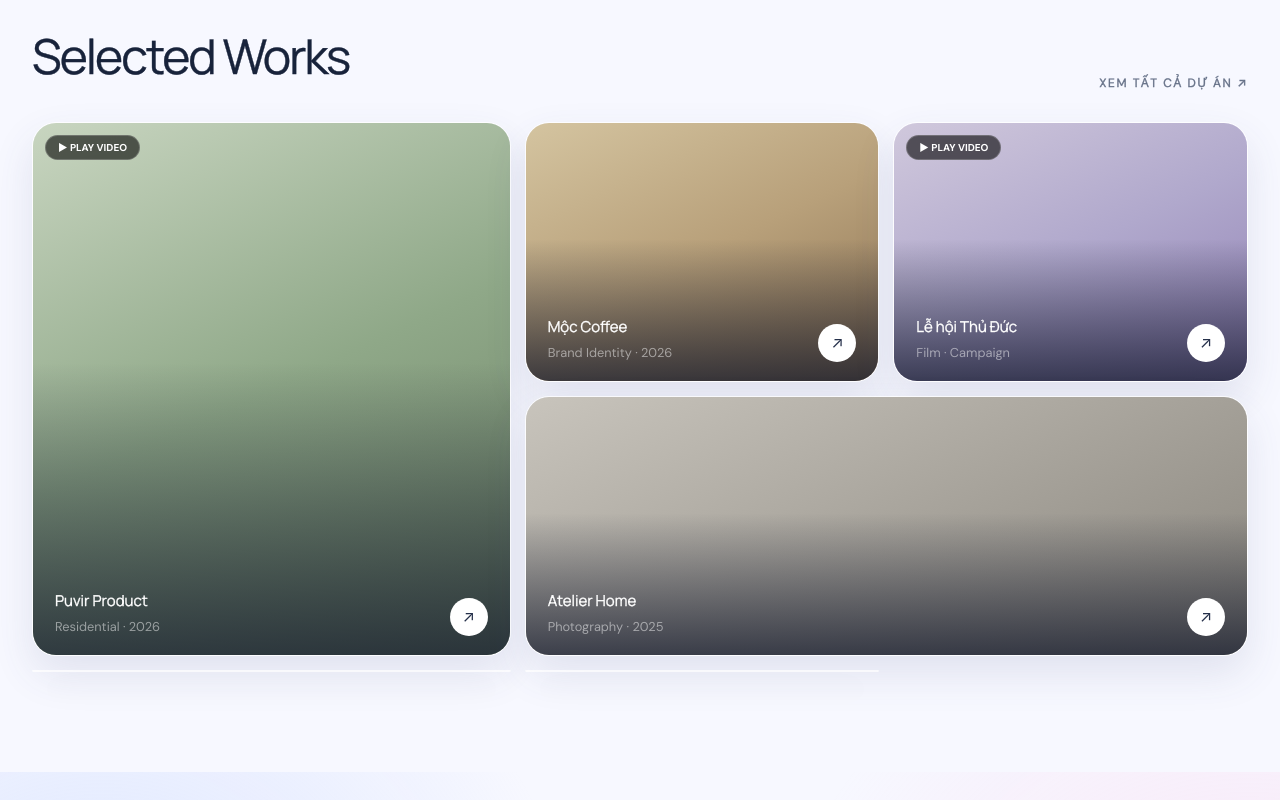
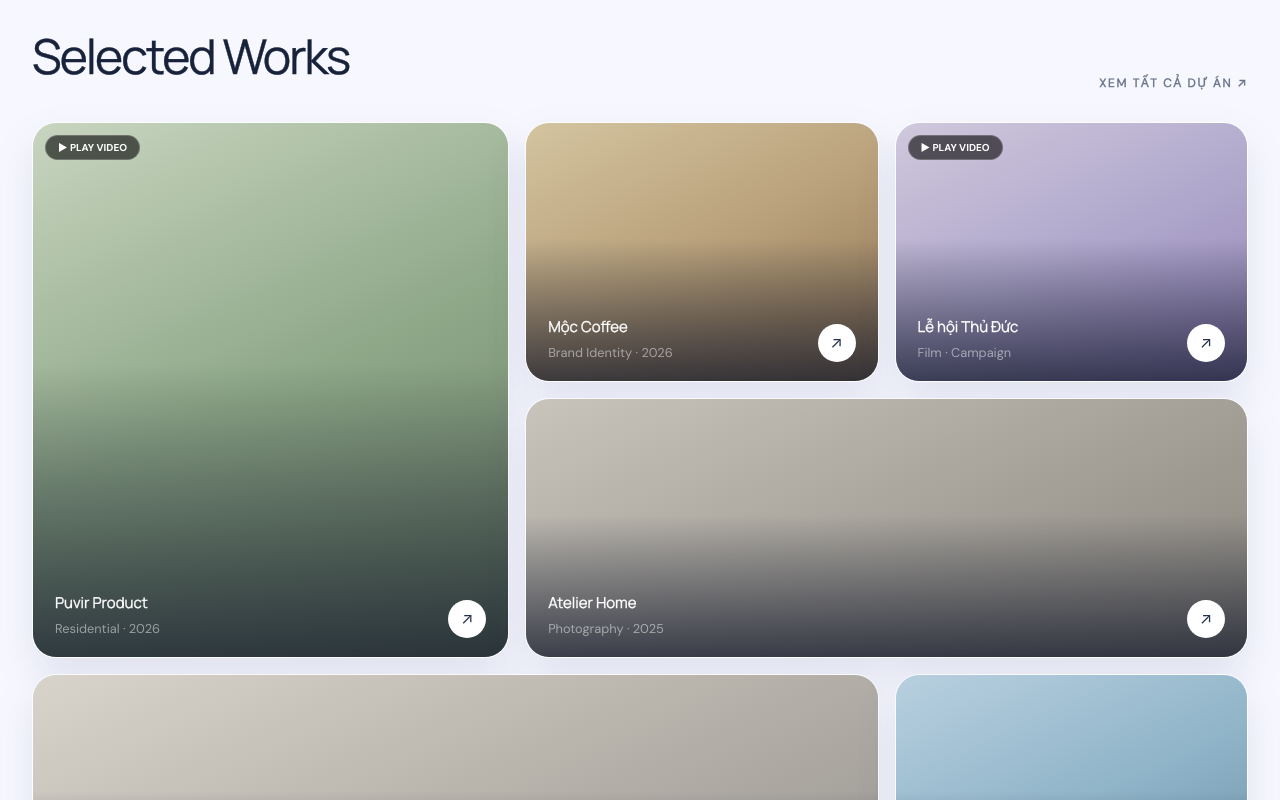
Before and after one commit to lelh2305-creu/creu-studio, a Next.js app: page / in a window 1280 px wide. Shown: the part 1020-1820 px from the top of the page. Built offline with nearby package versions, Linux system fonts and the light colour scheme; a web font is replaced by a local one.

Commit message:
Update workgrid CSS grid-auto-rows to display all 6 work cards smoothly on desktop

```diff
--- a/src/app/globals.css
+++ b/src/app/globals.css
@@ -447,14 +447,14 @@ section { padding: 100px 0; }
 .workgrid {
   display: grid;
   grid-template-columns: 1.35fr 1fr 1fr;
-  grid-template-rows: 260px 260px;
-  gap: 14px;
+  grid-auto-rows: 260px;
+  gap: 16px;
 }
 .work {
   position: relative;
   border-radius: 24px;
   overflow: hidden;
-  min-height: 0;
+  min-height: 260px;
   border: 1px solid rgba(255,255,255,.72);
   box-shadow: 0 18px 42px rgba(66,76,125,.12);
   cursor: pointer;
@@ -466,6 +466,8 @@ body.dark .work {
 }
 .work:first-child { grid-row: span 2; }
 .work:nth-child(4) { grid-column: span 2; }
+.work:nth-child(5) { grid-column: span 2; }
+.work:nth-child(6) { grid-column: span 1; }
 .art { position: absolute; inset: 0; transition: transform .7s cubic-bezier(.2,.7,.2,1); }
 .a1 { background: linear-gradient(150deg,#c8d4c5,#637365); }
 .a2 { background: linear-gradient(150deg,#d8c8ad,#8b7158); }
```
